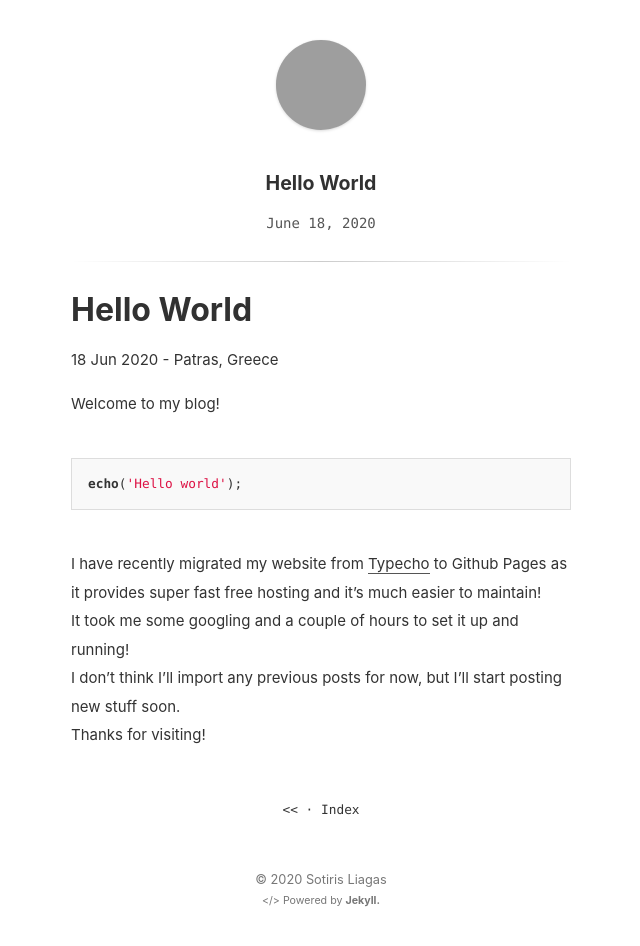
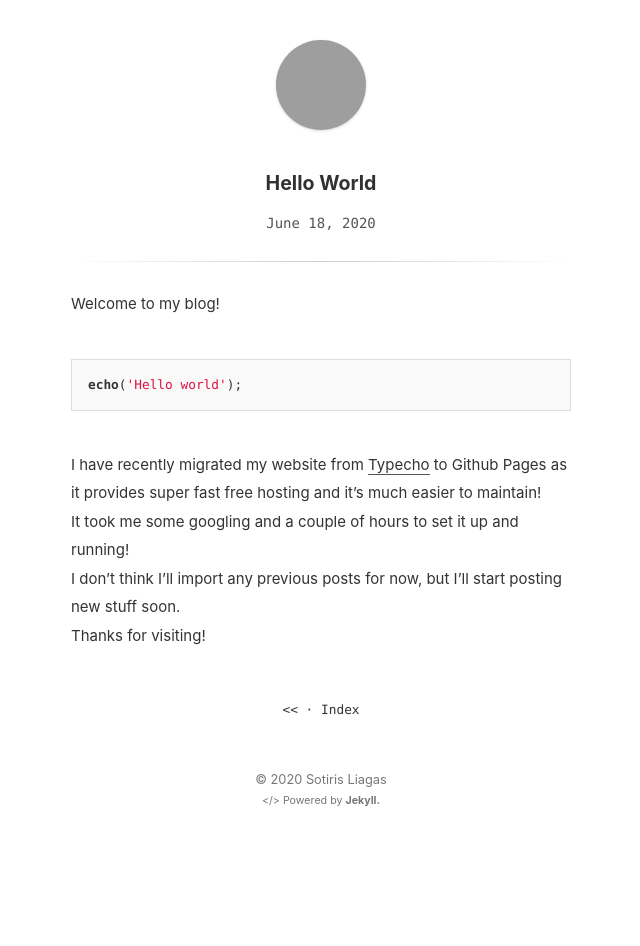
Before and after one commit to liagason/A-Jekyll-Blog, a Jekyll site: the page built from _posts/2020-06-18-hello-world.md, in a window 1280 px wide, cut to the strip 0-946 px from the top of the page. Shown: the whole strip, without its empty margins (319-959 px from the left). Built offline with Jekyll 4.4.1, drawn with Linux system fonts in a browser that asks for light colours; after the commit the page ends 900 px from its top, so only the background shows below that; grey boxes are pictures that could not be loaded.

Commit message:
Updated posts

````diff
--- a/_posts/2020-06-18-hello-world.md
+++ b/_posts/2020-06-18-hello-world.md
@@ -2,9 +2,6 @@
 layout: post
 title: Hello World
 ---
-
-<h1 class="font-bold">{{ page.title }}</h1>
-<p class="text-xs tracking-wider mb-4">18 Jun 2020 - Patras, Greece</p>
 
 Welcome to my blog!
 ```php
````
Also changed, not shown: _posts/2020-06-19-astropi-data-files.md (+0 -3 lines).
